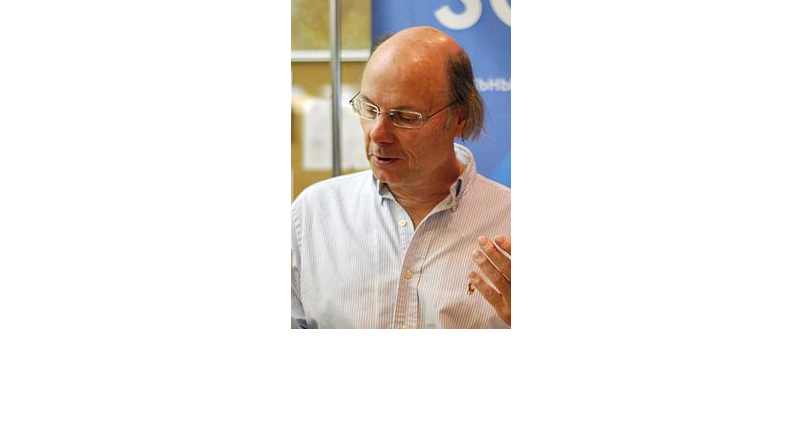
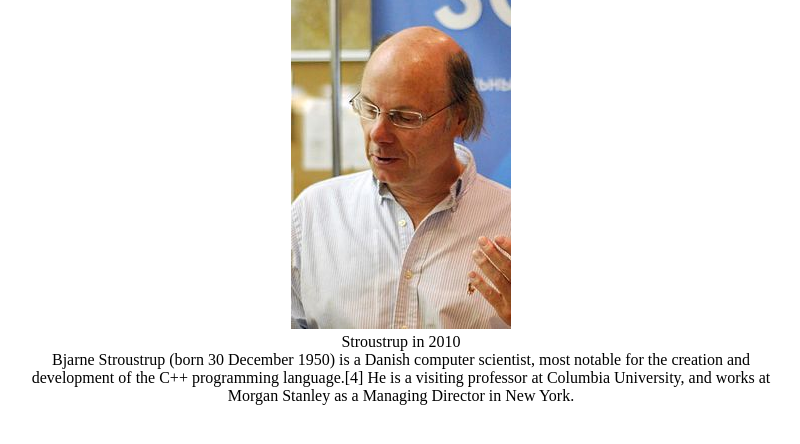
Before and after one commit to leekunrigas/Microverse-trial-2, a plain HTML site: page index.html in a window 1280 px wide. Shown: the part 40-484 px from the top of the page, without its empty margins (239-1039 px from the left). Drawn offline with Linux system fonts and the light colour scheme.

Commit message:
stories-5&6

```diff
--- a/css/style.css
+++ b/css/style.css
@@ -4,3 +4,8 @@
   box-sizing: border-box;
   text-align: center;
 }
+
+main {
+  width: 60%;
+  margin: auto;
+}
--- a/index.html
+++ b/index.html
@@ -7,12 +7,25 @@
   </head>
 
   <body>
-
     <main id="main">
       <h1 id="title">Bjarne Stroustrup</h1>
       <div id="img-div">
-        <img src="assets/Bjarne-stroustrup.jpg" alt="Bjarne-stroustrup-image" id="image">
+        <figure>
+          <img
+            src="assets/Bjarne-stroustrup.jpg"
+            alt="Bjarne-stroustrup-image"
+            id="image"
+          />
+          <figcaption id="img-caption">Stroustrup in 2010</figcaption>
+        </figure>
       </div>
+      <p id="tribute-info">
+        Bjarne Stroustrup (born 30 December 1950) is a Danish computer
+        scientist, most notable for the creation and development of the C++
+        programming language.[4] He is a visiting professor at Columbia
+        University, and works at Morgan Stanley as a Managing Director in New
+        York.
+      </p>
     </main>
     <script src="https://cdn.freecodecamp.org/testable-projects-fcc/v1/bundle.js"></script>
     <script src="js/index.js"></script>
```
